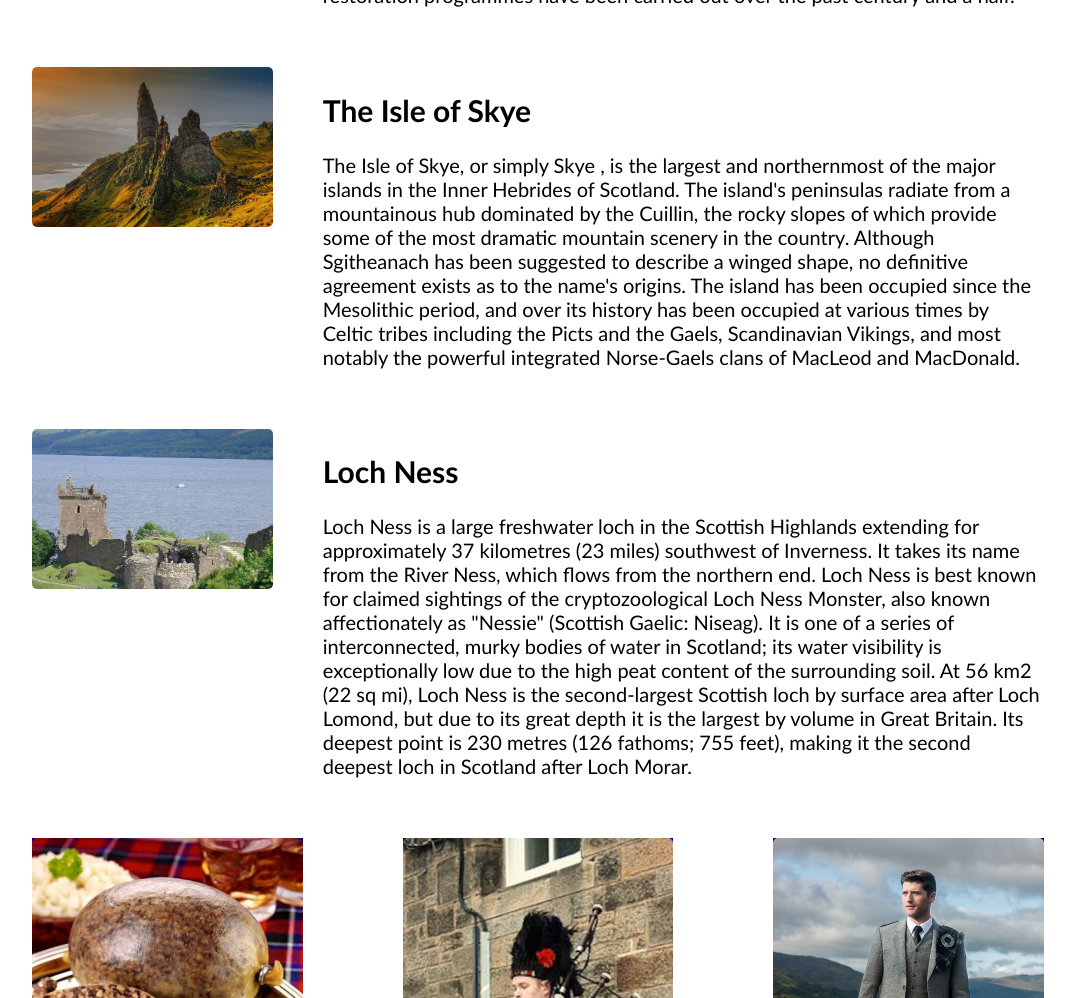
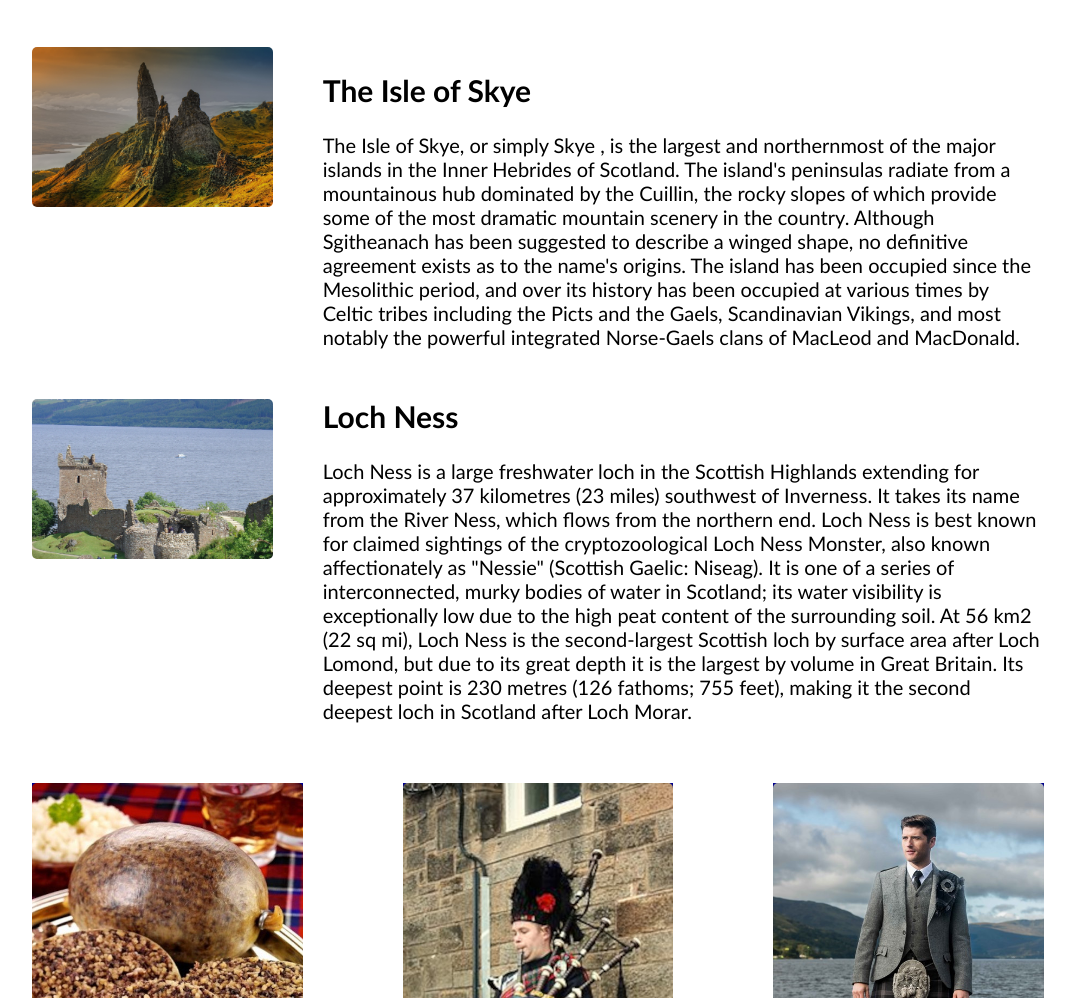
Before and after one commit to 23062bhs/MyScotlandWebpage, a plain HTML site: page index.html in a window 1280 px wide. Shown: the part 695-1693 px from the top of the page, without its empty margins (102-1172 px from the left). Drawn offline with Linux system fonts and the light colour scheme.

Commit message:
fixed loch ness spacing

```diff
--- a/index.html
+++ b/index.html
@@ -39,10 +39,9 @@
         <div class="image">
             <img src="./images/scottish-castle-967972_1280.jpg" alt="Loch Ness">
         </div>
-        <div class="info">
+        <div class="loch-ness-info">
             <h1>Loch Ness</h1>
-            <p>Loch Ness is a large freshwater loch in the Scottish Highlands extending for approximately 37 kilometres (23 miles) southwest of Inverness. It takes its name from the River Ness, which flows from the northern end. Loch Ness is best known for claimed sightings of the cryptozoological Loch Ness Monster, also known affectionately as "Nessie" (Scottish Gaelic: Niseag). It is one of a series of interconnected, murky bodies of water in Scotland; its water visibility is exceptionally low due to the high peat content of the surrounding soil. At 56 km2 (22 sq mi), Loch Ness is the second-largest Scottish loch by surface area after Loch Lomond, but due to its great depth it is the largest by volume in Great Britain. Its deepest point is 230 metres (126 fathoms; 755 feet), making it the second deepest loch in Scotland after Loch Morar.
-</p>
+            <p>Loch Ness is a large freshwater loch in the Scottish Highlands extending for approximately 37 kilometres (23 miles) southwest of Inverness. It takes its name from the River Ness, which flows from the northern end. Loch Ness is best known for claimed sightings of the cryptozoological Loch Ness Monster, also known affectionately as "Nessie" (Scottish Gaelic: Niseag). It is one of a series of interconnected, murky bodies of water in Scotland; its water visibility is exceptionally low due to the high peat content of the surrounding soil. At 56 km2 (22 sq mi), Loch Ness is the second-largest Scottish loch by surface area after Loch Lomond, but due to its great depth it is the largest by volume in Great Britain. Its deepest point is 230 metres (126 fathoms; 755 feet), making it the second deepest loch in Scotland after Loch Morar. </p>
         </div>
     </section>
     <!--Two columns layout end-->
--- a/style.css
+++ b/style.css
@@ -30,11 +30,16 @@ img {
     gap: 50px;
     width: 80%;
     margin: auto;
-    margin-top: 40px;
+    margin-top: 30px;
 }
 
 .info {
     font-size: 1.25rem;
+}
+
+.loch-ness-info {
+    font-size: 1.25rem;
+    margin-top: -25px;
 }
 
 .three-column {
```
